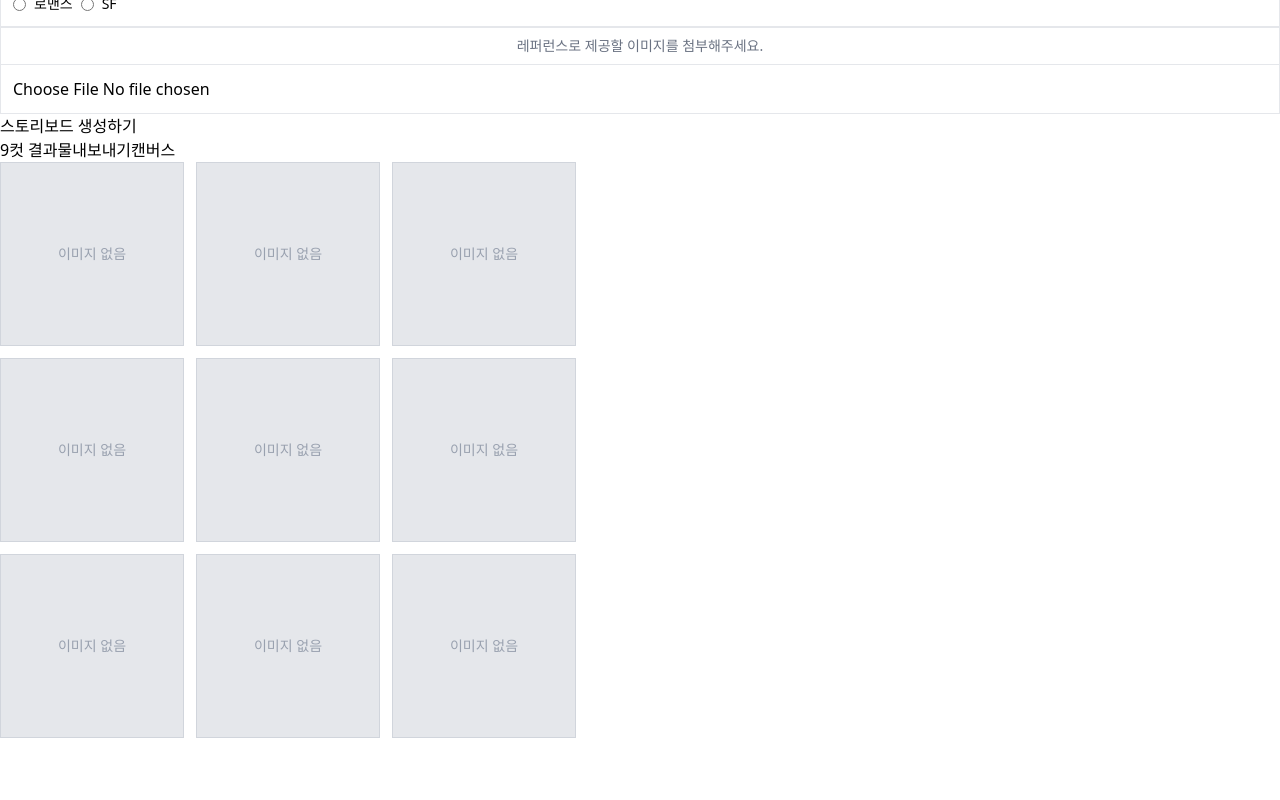
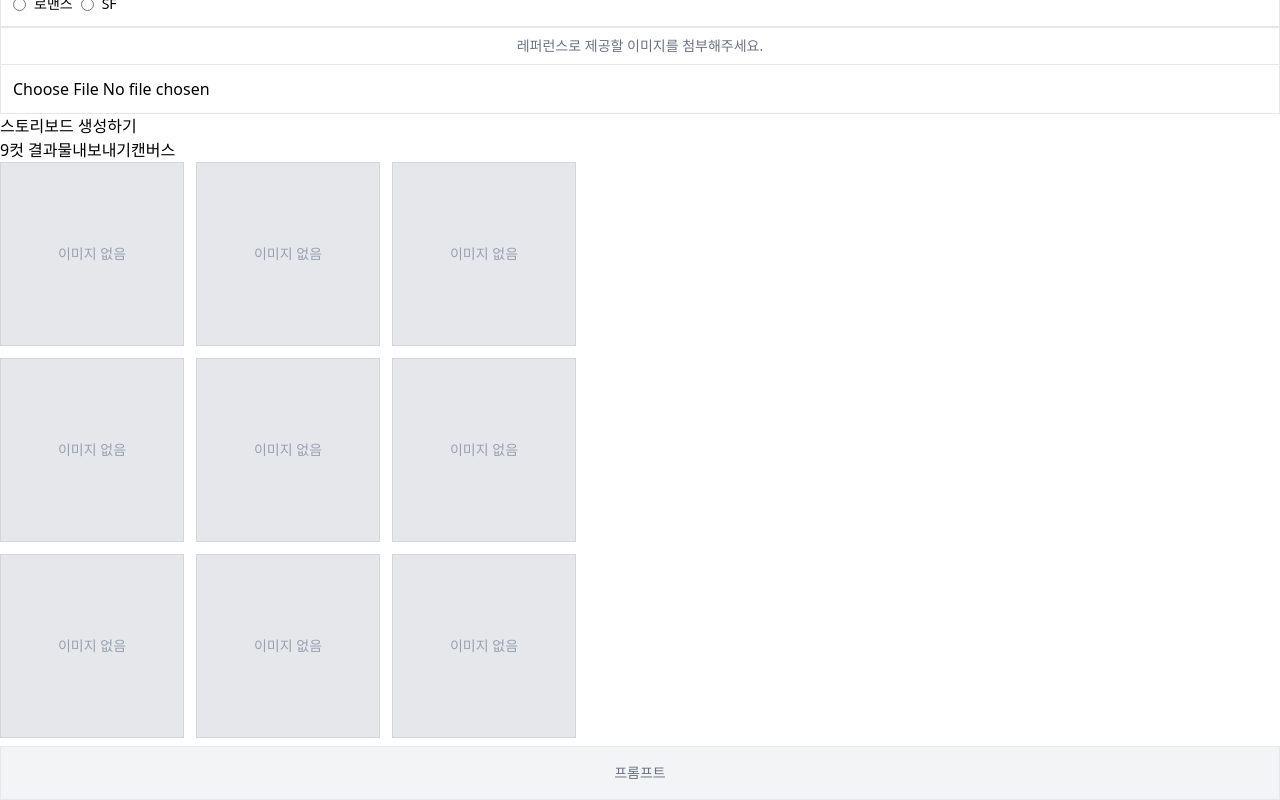
Before and after one commit to kxb2/frontend, a Next.js app: page /storyboard in a window 1280 px wide. Shown: the part 245-1045 px from the top of the page. Before the commit the page ends 983 px from the top, so only its background shows below. Built offline with nearby package versions, Linux system fonts and the light colour scheme.

Commit message:
feat: 프롬프트 마크업 추가 #7

```diff
--- a/app/storyboard/page.tsx
+++ b/app/storyboard/page.tsx
@@ -1,6 +1,7 @@
 import FormField from '@/app/components/FormField';
 import { storyboardFields } from '@/app/data/storyboardFields';
 import ImageGrid from '@/app/storyboard/image/imagegrid';
+import PromptBox from '@/app/storyboard/promptbox/propmptbox';
 
 export default function Storyboard() {
   return (
@@ -20,7 +21,10 @@ export default function Storyboard() {
           <button>내보내기</button>
           <button>캔버스</button>
         </div>
-        <ImageGrid />
+        <div>
+          <ImageGrid />
+          <PromptBox />
+        </div>
       </div>
     </>
   );
--- /dev/null
+++ b/app/storyboard/promptbox/propmptbox.tsx
@@ -0,0 +1,7 @@
+interface PromptBoxProps {
+  promptText?: string;
+}
+
+export default function PromptBox({ promptText }: PromptBoxProps) {
+  return <div className="bg-gray-100 border border-gray-200 p-4 text-center text-sm text-gray-500 mt-2">{promptText ?? '프롬프트'}</div>;
+}
```
